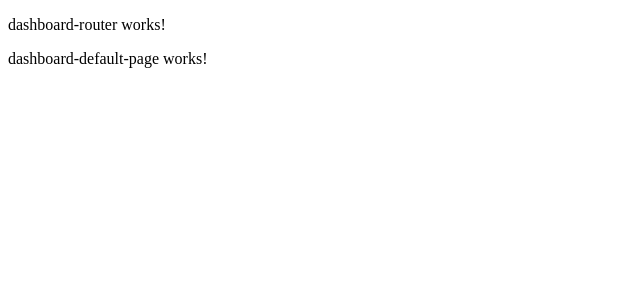
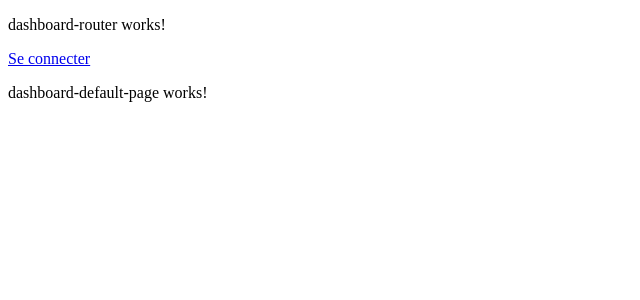
Before and after one commit to Maelnsn/bv2026-nisin-mael-pdw, an Angular app in the folder web/: page /home in a window 1280 px wide. Shown: the top 300 px of the page, without its empty margins (0-640 px from the left). Built offline with nearby package versions, Linux system fonts and the light colour scheme.

Commit message:
fini pour lundi youpiiii carioca

```diff
--- a/web/src/app/feature/dashboard/router/dashboard-router/dashboard-router.html
+++ b/web/src/app/feature/dashboard/router/dashboard-router/dashboard-router.html
@@ -1,2 +1,3 @@
 <p>dashboard-router works!</p>
+<a href="/auth/">Se connecter</a>
 <router-outlet/>
```
